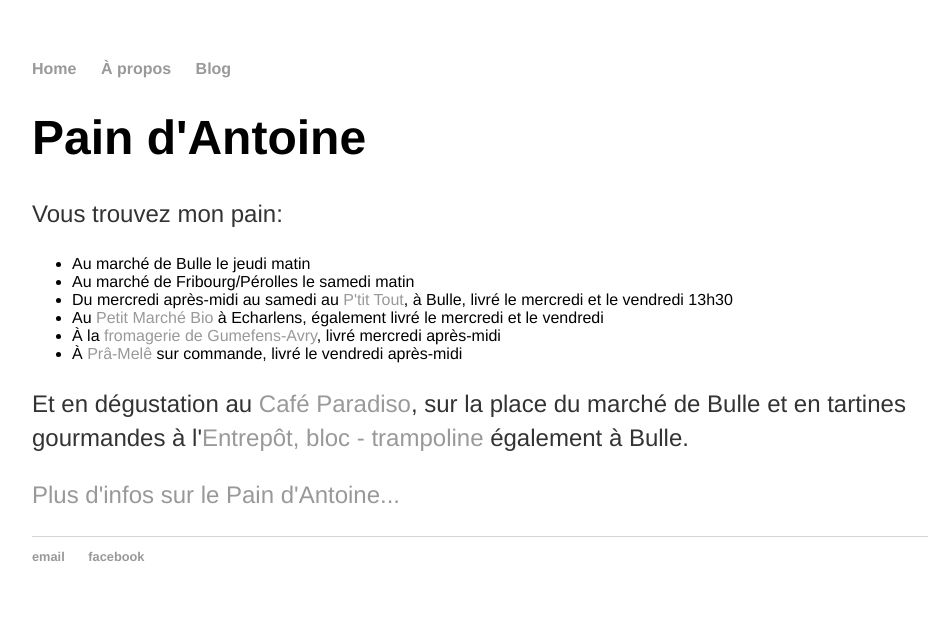
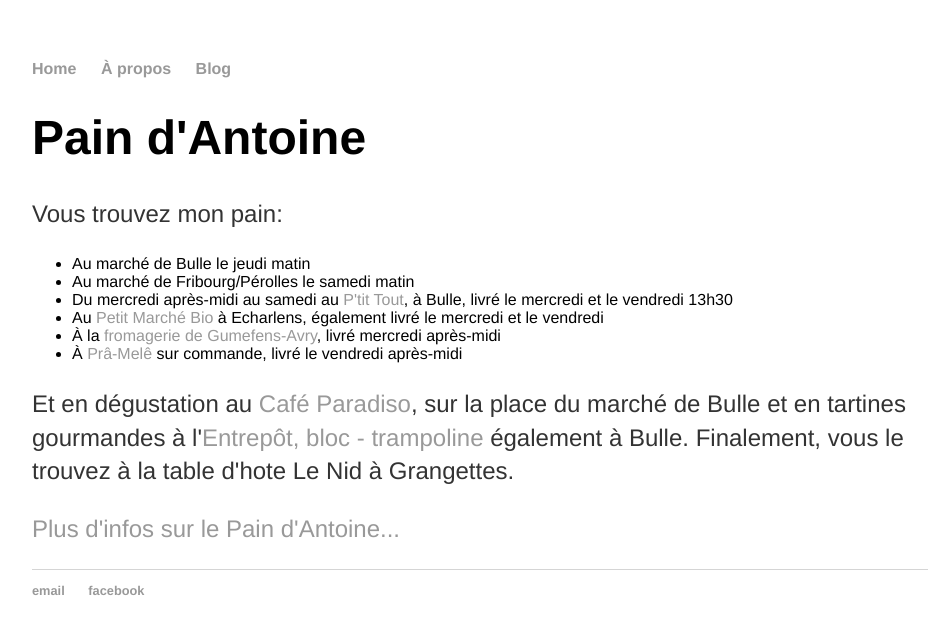
Before and after one commit to paindantoine/paindantoine.github.io, a Jekyll site: the page built from index.html, in a window 1280 px wide. Shown: the top 634 px of the page, without its empty margins (160-1097 px from the left). Built offline with Jekyll 4.4.1, drawn with Linux system fonts in a browser that asks for light colours.

Commit message:
added grangette

```diff
--- a/index.html
+++ b/index.html
@@ -24,7 +24,8 @@ title: Pain d'Antoine
   au <a href="http://www.xn--caf-paradiso-deb.ch/">Café Paradiso</a>,
   sur la place du marché de Bulle et en tartines gourmandes à
   l'<a href="https://www.lentrepot.ch/">Entrepôt, bloc -
-  trampoline</a> également à Bulle.</p>
+  trampoline</a> également à Bulle. Finalement, vous le trouvez à la
+  table d'hote Le Nid à Grangettes. </p>
 
   <p><a href="/about">Plus d'infos sur le Pain d'Antoine...</a></p>
 </div><!-- /.blurb -->
```
